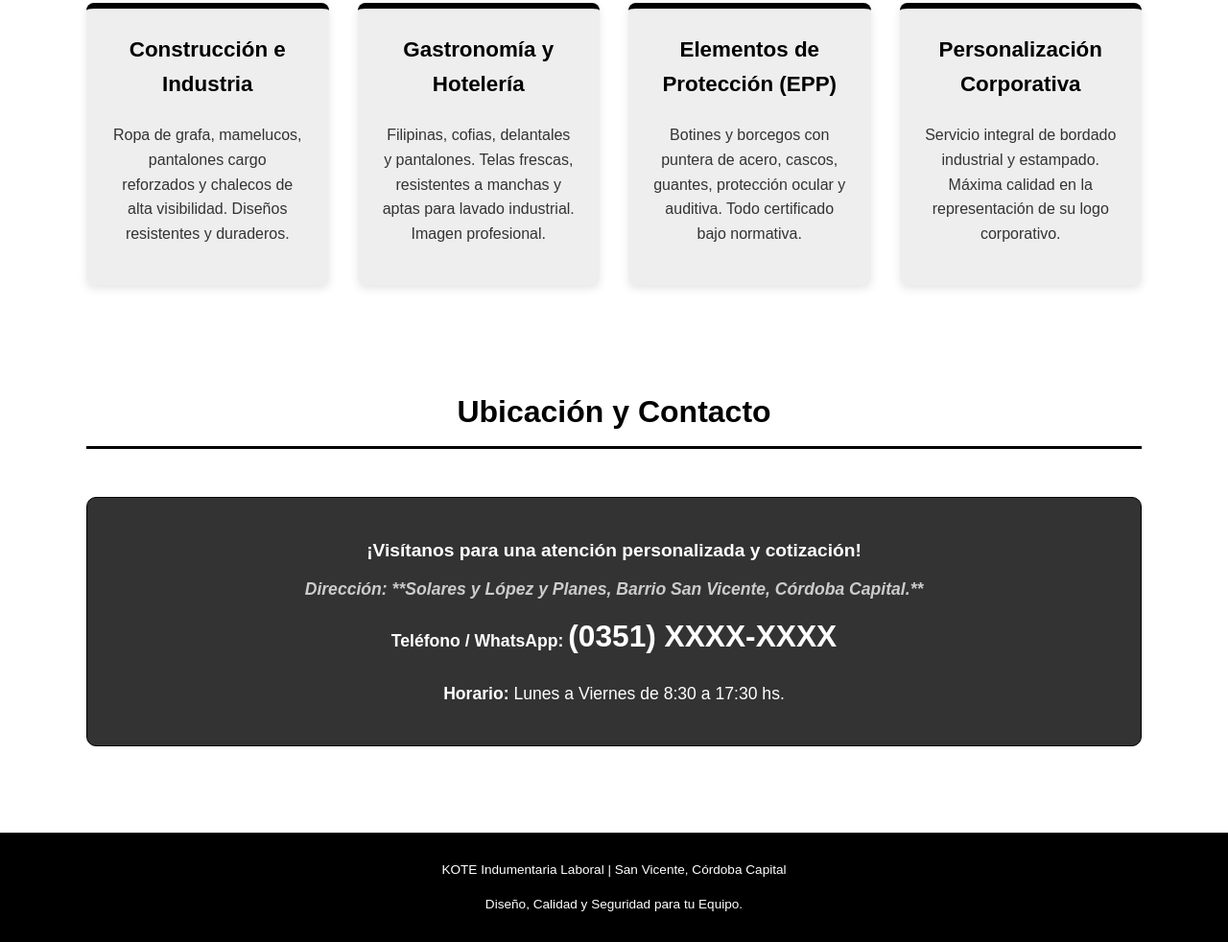
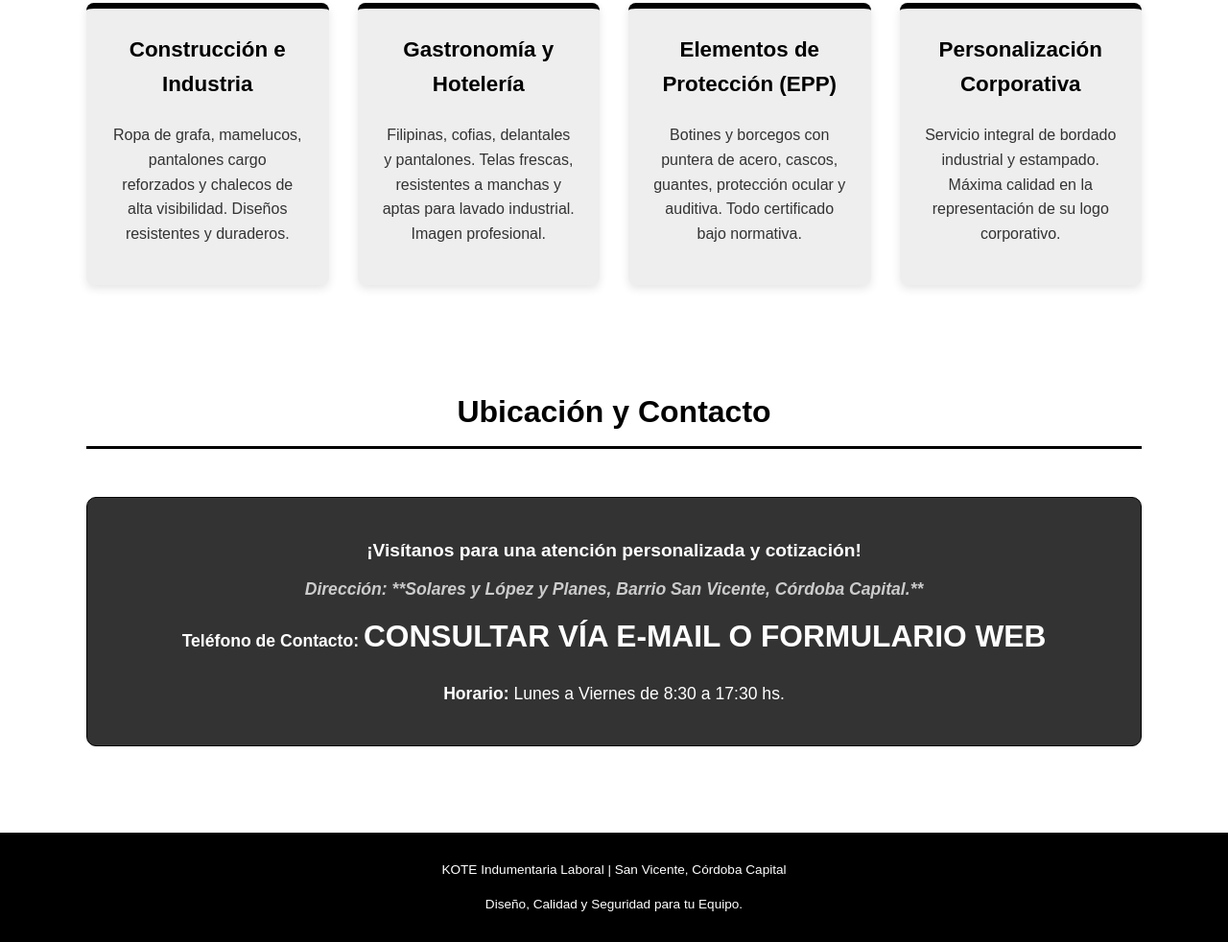
Before and after one commit to peruzzilaboratoriosdigitales/koteindumentaria, a plain HTML site: page index.html in a window 1280 px wide. Shown: the part 477-1459 px from the top of the page at 96% size. Drawn offline with Linux system fonts and the light colour scheme.

Commit message:
Update index.html

```diff
--- a/index.html
+++ b/index.html
@@ -27,7 +27,7 @@
         }
         .tagline {
             font-size: 1.2em;
-            color: #FFFFFF; /* El tagline también en blanco, o un gris muy claro */
+            color: #FFFFFF;
             font-weight: bold;
         }
         section {
@@ -81,7 +81,7 @@
         }
         .phone {
             font-size: 1.8em;
-            color: #FFFFFF; /* Teléfono resaltado en Blanco */
+            color: #FFFFFF; /* Texto en Blanco */
             font-weight: bold;
         }
         .address {
@@ -144,8 +144,8 @@
                 Dirección: **Solares y López y Planes, Barrio San Vicente, Córdoba Capital.**
             </p>
             <p>
-                <span style="font-weight: bold;">Teléfono / WhatsApp:</span>
-                <span class="phone">(0351) XXXX-XXXX</span>
+                <span style="font-weight: bold;">Teléfono de Contacto:</span>
+                <span class="phone">CONSULTAR VÍA E-MAIL O FORMULARIO WEB</span>
             </p>
             <p style="margin-top: 20px;">
                 <span style="font-weight: bold;">Horario:</span> Lunes a Viernes de 8:30 a 17:30 hs.
```
